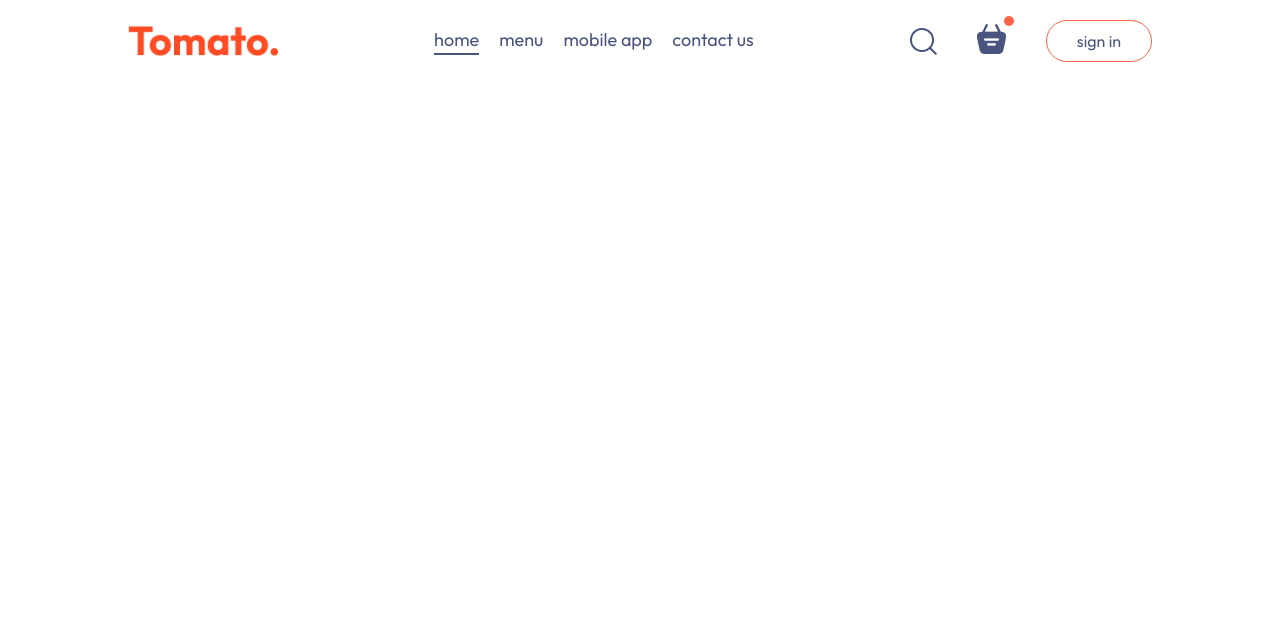
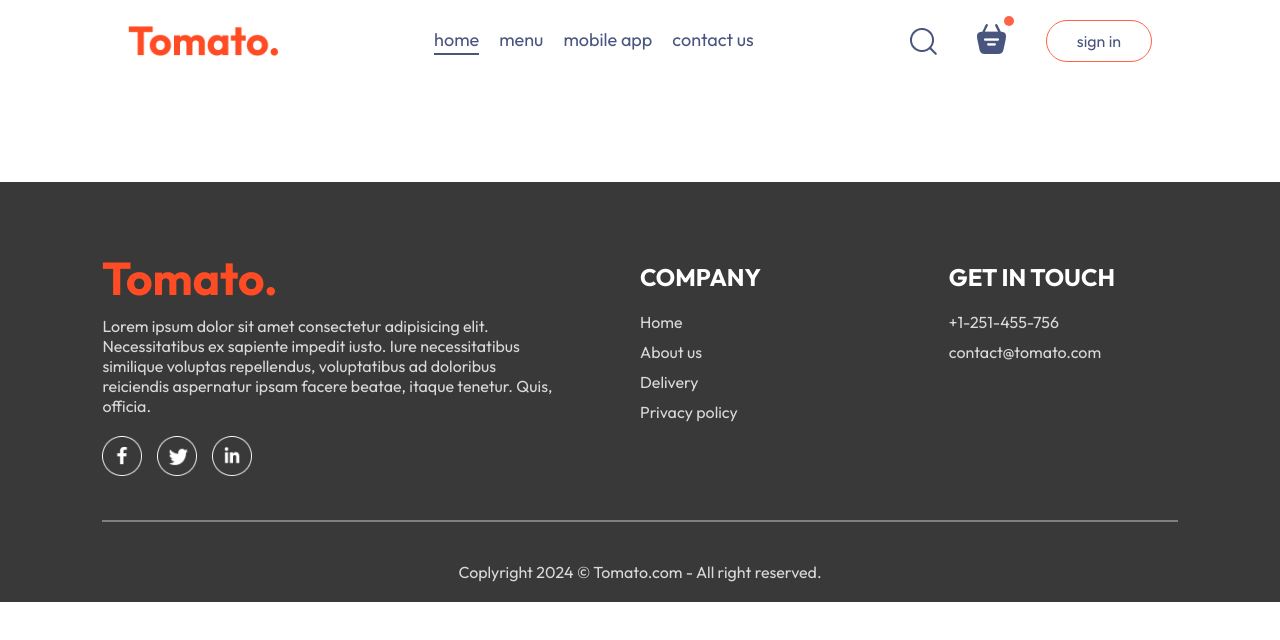
Before and after one commit to andramaria080/Tomato., a React (Vite) app: page /order in a window 1280 px wide. Shown: the top 640 px of the page. Built offline with nearby package versions, Linux system fonts and the light colour scheme.

Commit message:
Footer completed

```diff
--- a/src/App.jsx
+++ b/src/App.jsx
@@ -4,9 +4,11 @@
 import Home from "./pages/Home/Home";
 import Cart from "./pages/Cart/Cart";
 import PlaceOrder from "./pages/PlaceOrder/PlaceOrder";
+import Footer from "./components/Footer/Footer";
 
 const App = () => {
   return (
+    <>
       <div className="app">
         <Navbar />
         <Routes>
@@ -15,6 +17,8 @@
           <Route path="/order" element={<PlaceOrder />} />
         </Routes>
       </div>
+      <Footer />
+    </>
   );
 };
 
--- /dev/null
+++ b/src/components/Footer/Footer.css
@@ -0,0 +1,49 @@
+.footer {
+  color: #d9d9d9;
+  background-color: #393939;
+  display: flex;
+  flex-direction: column;
+  align-items: center;
+  gap: 20px;
+  padding: 20px 8vw;
+  padding-top: 80px;
+  margin-top: 100px;
+}
+.footer-content {
+  display: grid;
+  width: 100%;
+  grid-template-columns: 2fr 1fr 1fr;
+  gap: 80px;
+}
+.footer-content-left,
+.footer-content-right,
+.footer-content-center {
+  display: flex;
+  flex-direction: column;
+  align-items: start;
+  gap: 20px;
+}
+.footer-content-left li,
+.footer-content-right li,
+.footer-content-center li {
+  list-style: none;
+  margin-bottom: 10px;
+  cursor: pointer;
+}
+
+.footer-content-right h2,
+.footer-content-center h2 {
+  color: var(--white);
+}
+.footer-social-icons img {
+  width: 40px;
+  margin-right: 15px;
+  cursor: pointer;
+}
+.footer hr {
+  width: 100%;
+  height: 2px;
+  margin: 20px 0px;
+  background-color: gray;
+  border: none;
+}
--- /dev/null
+++ b/src/components/Footer/Footer.jsx
@@ -0,0 +1,48 @@
+import React from "react";
+import "./Footer.css";
+import { assets } from "../../assets/assets";
+
+const Footer = () => {
+  return (
+    <div className="footer" id="footer">
+      <div className="footer-content">
+        <div className="footer-content-left">
+          <img src={assets.logo} alt="" />
+          <p>
+            Lorem ipsum dolor sit amet consectetur adipisicing elit.
+            Necessitatibus ex sapiente impedit iusto. Iure necessitatibus
+            similique voluptas repellendus, voluptatibus ad doloribus reiciendis
+            aspernatur ipsam facere beatae, itaque tenetur. Quis, officia.
+          </p>
+          <div className="footer-social-icons">
+            <img src={assets.facebook_icon} alt="" />
+            <img src={assets.twitter_icon} alt="" />
+            <img src={assets.linkedin_icon} alt="" />
+          </div>
+        </div>
+        <div className="footer-content-center">
+          <h2>COMPANY</h2>
+          <ul>
+            <li>Home</li>
+            <li>About us</li>
+            <li>Delivery</li>
+            <li>Privacy policy</li>
+          </ul>
+        </div>
+        <div className="footer-content-right">
+          <h2>GET IN TOUCH</h2>
+          <ul>
+            <li>+1-251-455-756</li>
+            <li>contact@tomato.com</li>
+          </ul>
+        </div>
+      </div>
+      <hr />
+      <p className="footer-copyright">
+        Coplyright 2024 © Tomato.com - All right reserved.
+      </p>
+    </div>
+  );
+};
+
+export default Footer;
```
Lines whose indentation alone changed are shown as unchanged.
